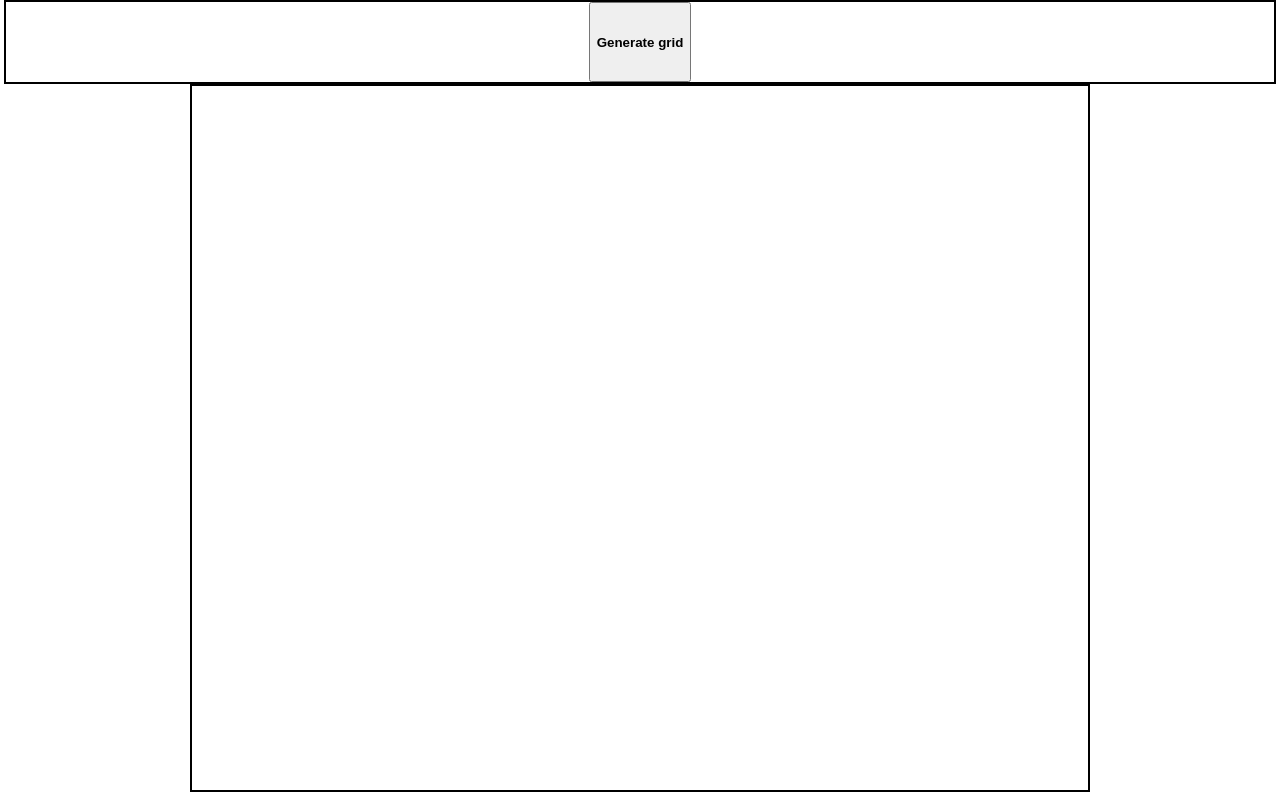
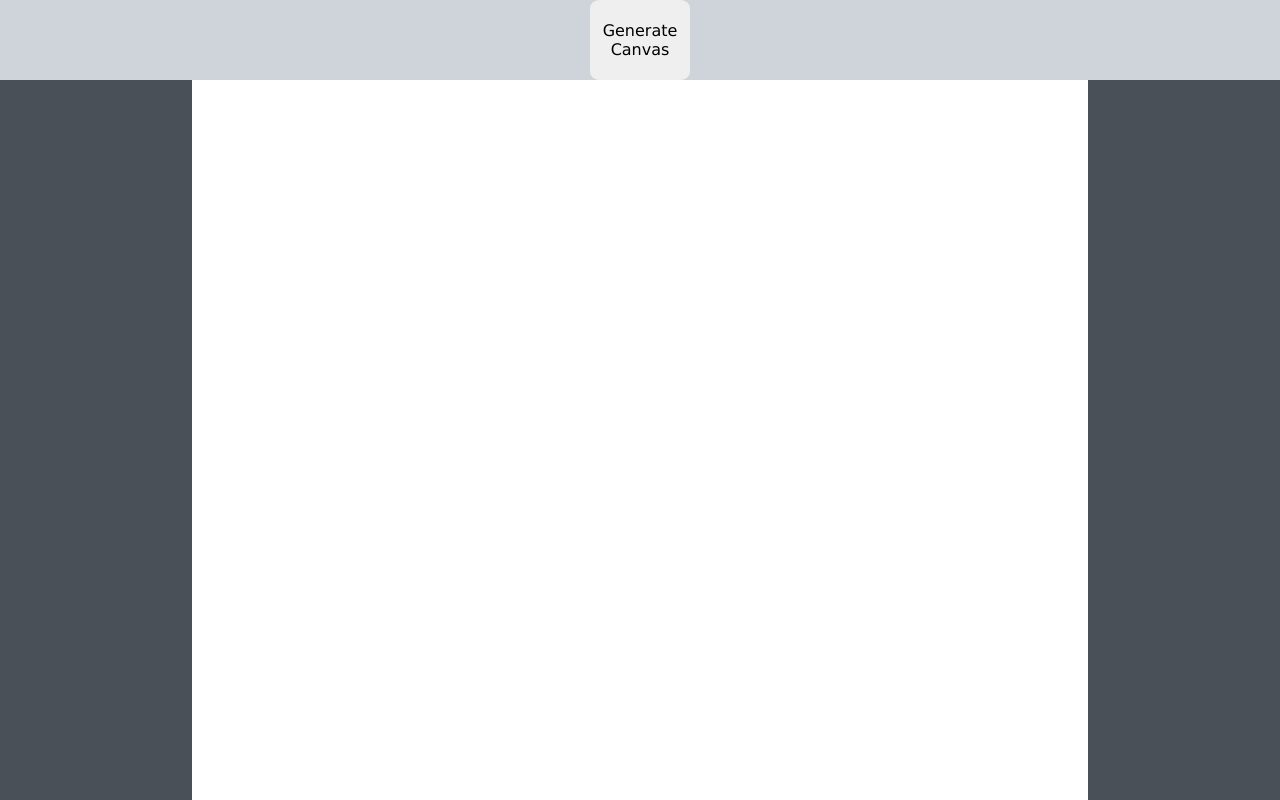
Before and after one commit to Jason-Script/etch-a-sketch, a plain HTML site: page index.html in a window 1280 px wide. Drawn offline with Linux system fonts and the light colour scheme.

Commit message:
Add monochromatic background colors to page

```diff
--- a/index.html
+++ b/index.html
@@ -10,7 +10,7 @@
 <body>
     <div id="page-container">
         <div id="toolbar">
-            <button id="generate-grid-button">Generate grid</button>
+            <button id="generate-grid-button">Generate Canvas</button>
         </div>
         <div id="grid-container">
 
--- a/style.css
+++ b/style.css
@@ -1,6 +1,7 @@
 body {
     padding: 0;
     margin: 0;
+    background-color: #495057;
 }
 
 #page-container {
@@ -12,17 +13,18 @@ body {
 
 #toolbar {
     display: flex;
-    width: 99vw;
+    width: 100vw;
     height: 10vh;
-    border: solid 2px black;
+    background-color: #CED4DA;
+    align-items: center;
     justify-content: center;
 }
 
 #grid-container {
     display: flex;
     width: 70vw;
-    height: 88vh;
-    border: solid 2px black;
+    height: 90vh;
+    background-color: white;
     flex-direction: column;
 }
 
@@ -38,5 +40,10 @@ body {
 }
 
 #generate-grid-button {
-    font-weight: bold;
+    font-family: Verdana, Geneva, Tahoma, sans-serif;
+    width: 100px;
+    height: 80px;
+    border-radius: 10%;
+    border: none;
+    font-size: 12pt;
 }
```
